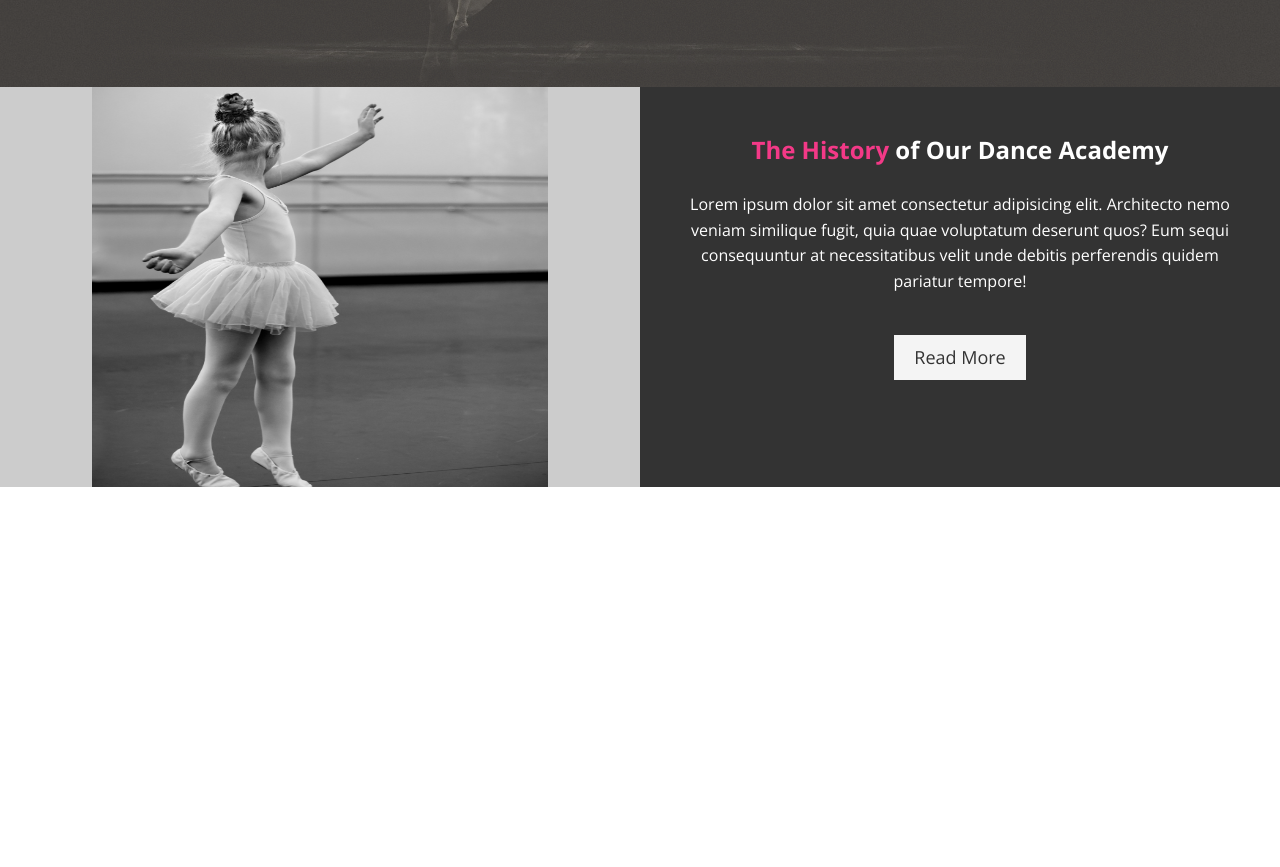
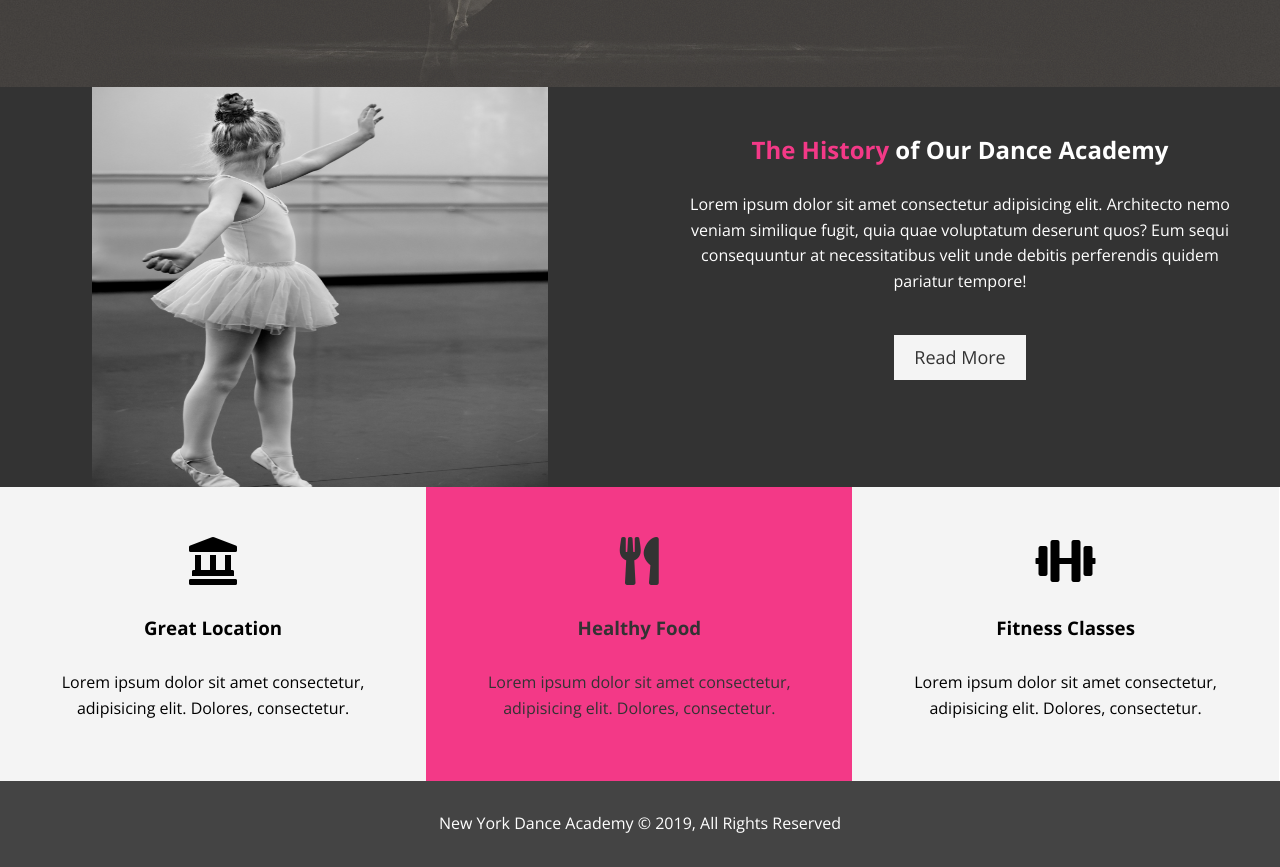
Before and after one commit to ironcarbon/Dance-Academy-Website, a plain HTML site: page index.html in a window 1280 px wide. Shown: the part 579-1446 px from the top of the page. Before the commit the page ends 1066 px from the top, so only its background shows below. Drawn offline with nearby package versions, Linux system fonts and the light colour scheme.

Commit message:
features & footer

```diff
--- a/css/style.css
+++ b/css/style.css
@@ -69,12 +69,15 @@ p{
         color:333;
     }
     .bg-dark{
-        background: #ccc;
+        background: #333;
         color: #fff;
     }
     .bg-primary{
-        background:#333;
-        color: #fff;
+        background:var(--lead-color);
+        color: #333;
+    }
+    .clr{
+        clear: both;
     }
 
     /* Navbar */
@@ -155,3 +158,22 @@ p{
     #home-info .info-content p{
         padding-bottom: 30px;
     }
+
+    /* Features */
+    .box{
+        float:left;
+        width:33.3%;
+        padding:50px;
+        text-align: center;
+    }
+    .box i{
+        margin-bottom:30px;
+    }
+
+    /* Footer */
+    #main-footer{
+        text-align: center;
+        background: #444;
+        padding: 20px;
+        color:#fff;
+    }
--- a/index.html
+++ b/index.html
@@ -9,6 +9,10 @@
     <meta http-equiv="X-UA-Compatible" content="ie=edge">
     <link rel="stylesheet" href="css/style.css">
     <link href="https://fonts.googleapis.com/css?family=Open+Sans:400,600,700" rel="stylesheet">
+    <link rel="stylesheet" href="https://use.fontawesome.com/releases/v5.7.2/css/all.css"
+        integrity="sha384-fnmOCqbTlWIlj8LyTjo7mOUStjsKC4pOpQbqyi7RrhN7udi9RwhKkMHpvLbHG9Sr" crossorigin="anonymous">
+
+
     <title>New York Dance Academy | Welcome</title>
 </head>
 
@@ -37,7 +41,7 @@
     </header>
     <section id="home-info" class="bg-dark">
         <div class="info-img"></div>
-        <div class="info-content bg-primary">
+        <div class="info-content bg-dark">
             <h2><span class="text-primary">The History</span> of Our Dance Academy</h2>
             <p>Lorem ipsum dolor sit amet consectetur adipisicing elit. Architecto nemo veniam similique fugit, quia
                 quae voluptatum deserunt quos? Eum sequi consequuntur at necessitatibus velit unde debitis perferendis
@@ -45,6 +49,28 @@
             <a href="about.html" class="btn btn-light">Read More</a>
         </div>
     </section>
+    <section id="features">
+        <div class="box bg-light">
+            <i class="fas fa-landmark fa-3x"></i>
+            <h3>Great Location</h3>
+            <p>Lorem ipsum dolor sit amet consectetur, adipisicing elit. Dolores, consectetur.</p>
+        </div>
+        <div class="box bg-primary">
+            <i class="fas fa-utensils fa-3x"></i>
+            <h3>Healthy Food</h3>
+            <p>Lorem ipsum dolor sit amet consectetur, adipisicing elit. Dolores, consectetur.</p>
+        </div>
+        <div class="box bg-light">
+            <i class="fas fa-dumbbell fa-3x"></i>
+            <h3>Fitness Classes</h3>
+            <p>Lorem ipsum dolor sit amet consectetur, adipisicing elit. Dolores, consectetur.</p>
+        </div>
+    </section>
+    <div class="clr"></div>
+
+    <footer id="main-footer">
+        <p>New York Dance Academy &copy; 2019, All Rights Reserved</p>
+    </footer>
 </body>
 
 </html>
```
